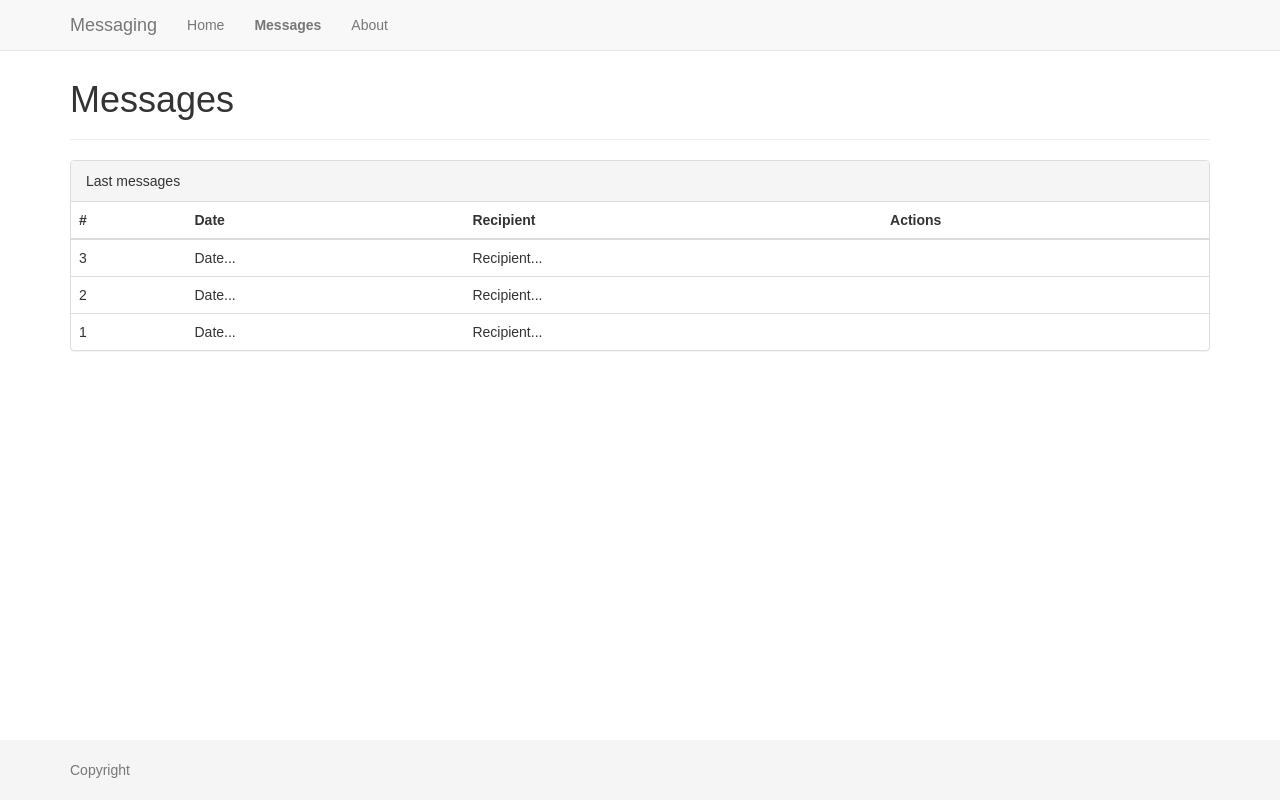
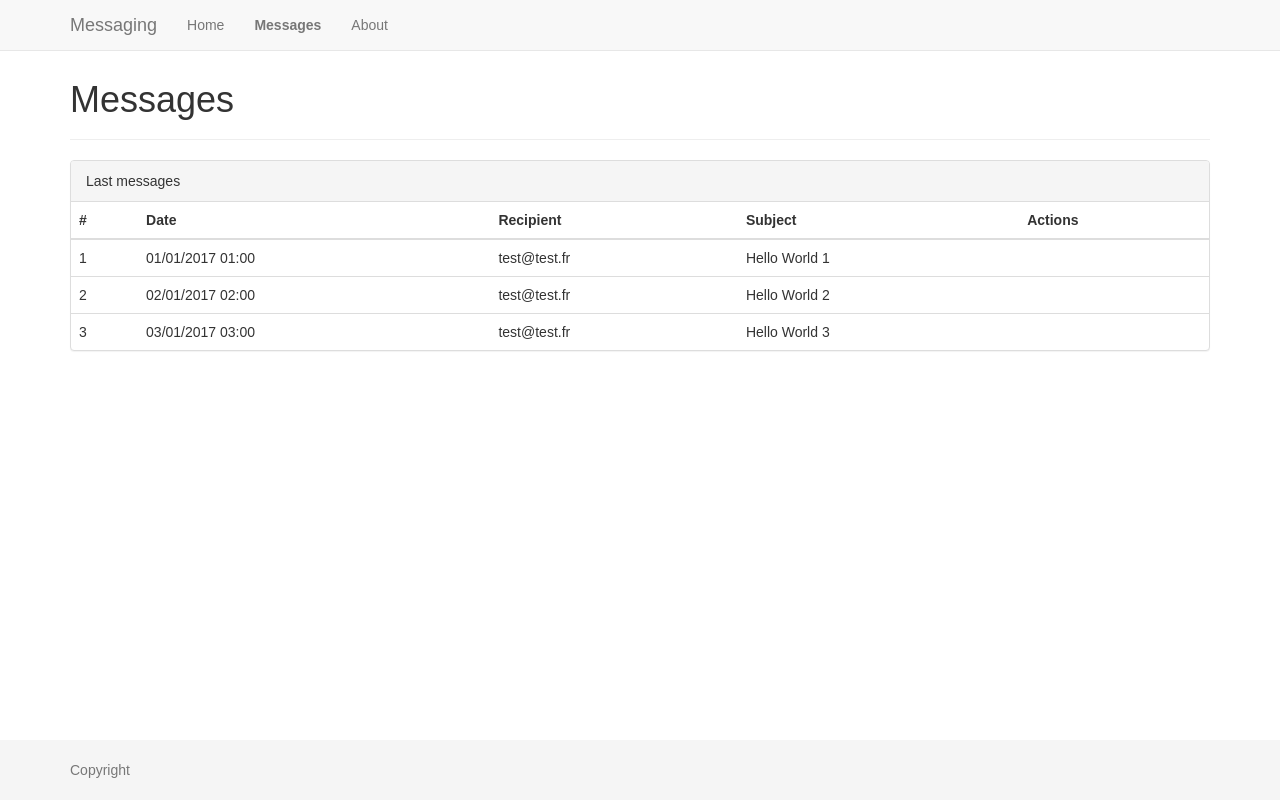
Before and after one commit to glautrou/Messaging, a React (Create React App) app: page /messages in a window 1280 px wide. Built offline with nearby package versions, Linux system fonts and the light colour scheme.

Commit message:
Pass fake message data to the message list

```diff
--- a/src/MessageList.js
+++ b/src/MessageList.js
@@ -2,6 +2,7 @@ import React, { Component } from 'react';
 
 class MessageList extends Component {
   render() {
+    console.log(this.props.messages);
     return (
       <div>
         <div className="panel panel-default">
@@ -12,28 +13,16 @@ class MessageList extends Component {
                 <th>#</th>
                 <th>Date</th>
                 <th>Recipient</th>
+                <th>Subject</th>
                 <th>Actions</th>
               </tr>
             </thead>
             <tbody>
-              <tr>
-                <td>3</td>
-                <td>Date...</td>
-                <td>Recipient...</td>
-                <td></td>
-              </tr>
-              <tr>
-                <td>2</td>
-                <td>Date...</td>
-                <td>Recipient...</td>
-                <td></td>
-              </tr>
-              <tr>
-                <td>1</td>
-                <td>Date...</td>
-                <td>Recipient...</td>
-                <td></td>
-              </tr>
+            {
+              this.props.messages.map((message, i) => {
+                return <tr><td>{message.id}</td><td>{message.date}</td><td>{message.recipient}</td><td>{message.subject}</td><td></td></tr>;
+              })
+            }
             </tbody>
           </table>
         </div>
--- a/src/MessagesPage.js
+++ b/src/MessagesPage.js
@@ -1,14 +1,26 @@
 import React, { Component } from 'react';
 import MessageList from './MessageList';
 
+const messages = [
+  { id: 1, date: '01/01/2017 01:00', recipient: 'test@test.fr', subject: 'Hello World 1'},
+  { id: 2, date: '02/01/2017 02:00', recipient: 'test@test.fr', subject: 'Hello World 2'},
+  { id: 3, date: '03/01/2017 03:00', recipient: 'test@test.fr', subject: 'Hello World 3'}
+];
+
 class MessagesPage extends Component {
+  constructor() {
+    super();
+    this.state = {
+      messages: messages,
+    };
+  }
   render() {
     return (
       <div>
         <div className="page-header">
           <h1>Messages</h1>
         </div>
-        <MessageList />
+        <MessageList messages={this.state.messages} />
       </div>
     );
   }
```
